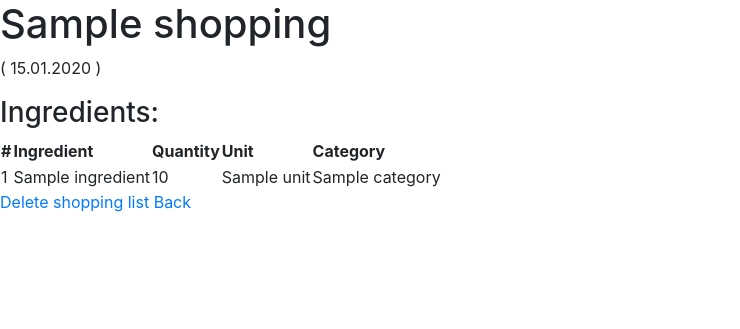
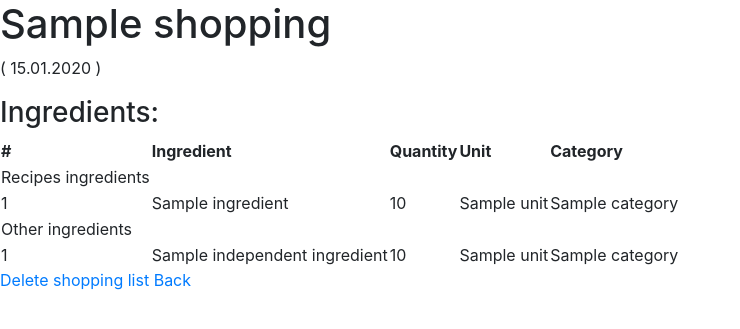
Before and after one commit to kamilakokoszka/Recipe-based-shopping-list, a Django app: template templates/shopping_list_details.html in a window 1280 px wide. Shown: the part 24-353 px from the top of the page, without its empty margins (0-740 px from the left). Run offline with Django 3.2, Linux system fonts and the light colour scheme; the template is opened without the code that fills it: most values are stand-ins (such as "Sample title", 1, 10 or a date in 2020); some libraries are stand-ins or nearby versions.

Commit message:
Added independent ingredient to shopping list views

```diff
--- a/templates/shopping_list_details.html
+++ b/templates/shopping_list_details.html
@@ -19,14 +19,28 @@
                     </tr>
                 </thead>
                 <tbody>
+                    <tr>
+                        <td>Recipes ingredients</td>
+                    </tr>
                     {% for ingredient in ingredient_list %}
-
                         <tr>
                             <td>{{ forloop.counter }}</td>
                             <td>{{ ingredient.name }}</td>
                             <td>{{ ingredient.quantity }}</td>
                             <td>{{ ingredient.unit }}</td>
                             <td>{{ ingredient.category }}</td>
+                        </tr>
+                    {% endfor %}
+                    <tr>
+                        <td>Other ingredients</td>
+                    </tr>
+                    {% for independent_ingredient in independent_ingredients %}
+                        <tr>
+                            <td>{{ forloop.counter }}</td>
+                            <td>{{ independent_ingredient.name }}</td>
+                            <td>{{ independent_ingredient.quantity }}</td>
+                            <td>{{ independent_ingredient.unit }}</td>
+                            <td>{{ independent_ingredient.category }}</td>
                         </tr>
                     {% endfor %}
                 </tbody>
```
Also changed, not shown: shopping_list_app/forms.py (+8 -1 lines), shopping_list_app/views.py (+11 -5 lines).
